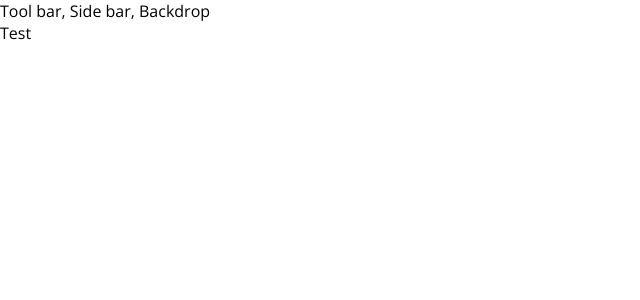
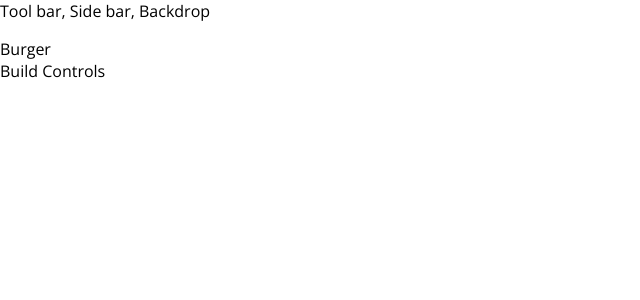
Before and after one commit to dishant90/burger-builder-app, a React (Create React App) app: page / in a window 1280 px wide. Shown: the top 300 px of the page, without its empty margins (0-640 px from the left). Built offline with nearby package versions, Linux system fonts and the light colour scheme.

Commit message:
Added BurgerBuilder container

```diff
--- a/src/App.js
+++ b/src/App.js
@@ -1,12 +1,13 @@
 import React from 'react';
 
 import Layout from './components/Layout/Layout';
+import BurgerBuilder from './containers/BurgerBuilder/BurgerBuilder'
 
 function App() {
   return (
     <div>
       <Layout>
-          <div>Test</div>
+          <BurgerBuilder />
       </Layout>
     </div>
   );
--- a/src/components/Layout/Layout.js
+++ b/src/components/Layout/Layout.js
@@ -1,11 +1,12 @@
 import React from 'react';
 
 import Aux from '../../hoc/Auxiliary'
+import classes from './Layout.module.css'
 
 const layout = (props) => (
     <Aux>
         <div>Tool bar, Side bar, Backdrop</div>
-        <main>
+        <main className={classes.Content}>
             {props.children}
         </main>
     </Aux>
--- /dev/null
+++ b/src/components/Layout/Layout.module.css
@@ -0,0 +1,3 @@
+.Content {
+    margin-top: 16px;
+}
--- /dev/null
+++ b/src/containers/BurgerBuilder/BurgerBuilder.js
@@ -0,0 +1,17 @@
+import React, {Component} from 'react'
+
+import Aux from '../../hoc/Auxiliary'
+
+class BurgerBuilder extends Component {
+
+    render() {
+        return (
+            <Aux>
+                <div>Burger</div>
+                <div>Build Controls</div>
+            </Aux>
+        );
+    }
+}
+
+export default BurgerBuilder;
```
